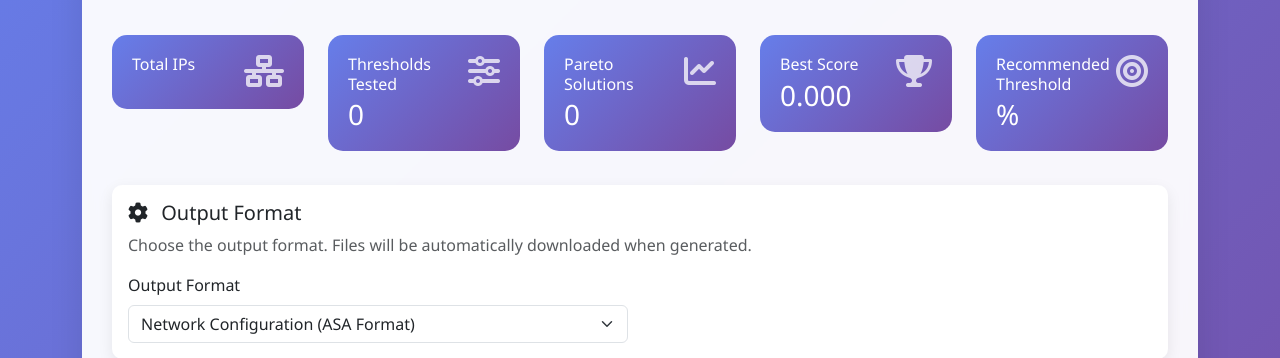
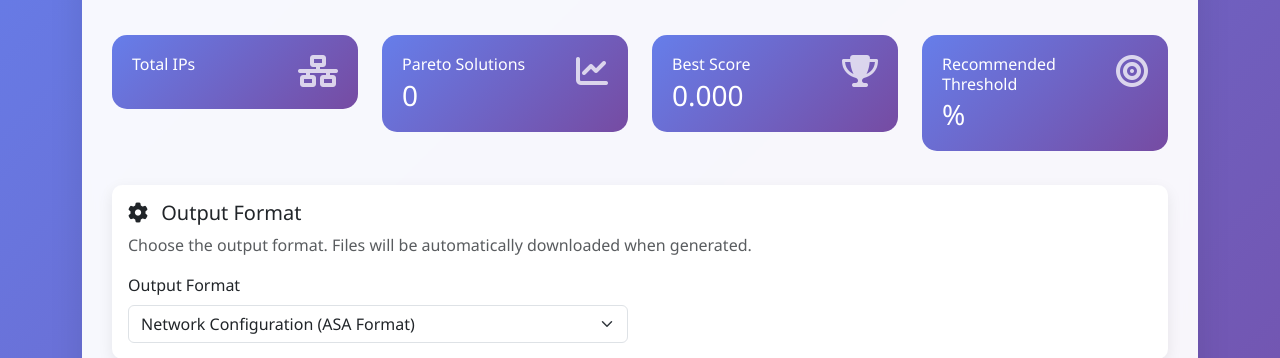
Before and after one commit to Dcody/IP-to-Network-Consolidator, a Flask app: template templates/results.html in a window 1280 px wide. Shown: the part 171-529 px from the top of the page. Run offline with Flask 3, Linux system fonts and the light colour scheme; the template is opened without the code that fills it, so the values that code supplies are empty.

Commit message:
Added warning, and removed results card

```diff
--- a/templates/results.html
+++ b/templates/results.html
@@ -38,19 +38,7 @@
                     </div>
                 </div>
             </div>
-            <div class="col">
-                <div class="stats-card">
-                    <div class="d-flex justify-content-between">
-                        <div>
-                            <h6 class="mb-1">Thresholds Tested</h6>
-                            <h3 class="mb-0">{{ data.results|length }}</h3>
-                        </div>
-                        <div class="text-end">
-                            <i class="fas fa-sliders-h fa-2x opacity-75"></i>
-                        </div>
-                    </div>
-                </div>
-            </div>
+
             <div class="col">
                 <div class="stats-card">
                     <div class="d-flex justify-content-between">
```
Also changed, not shown: README.md.
